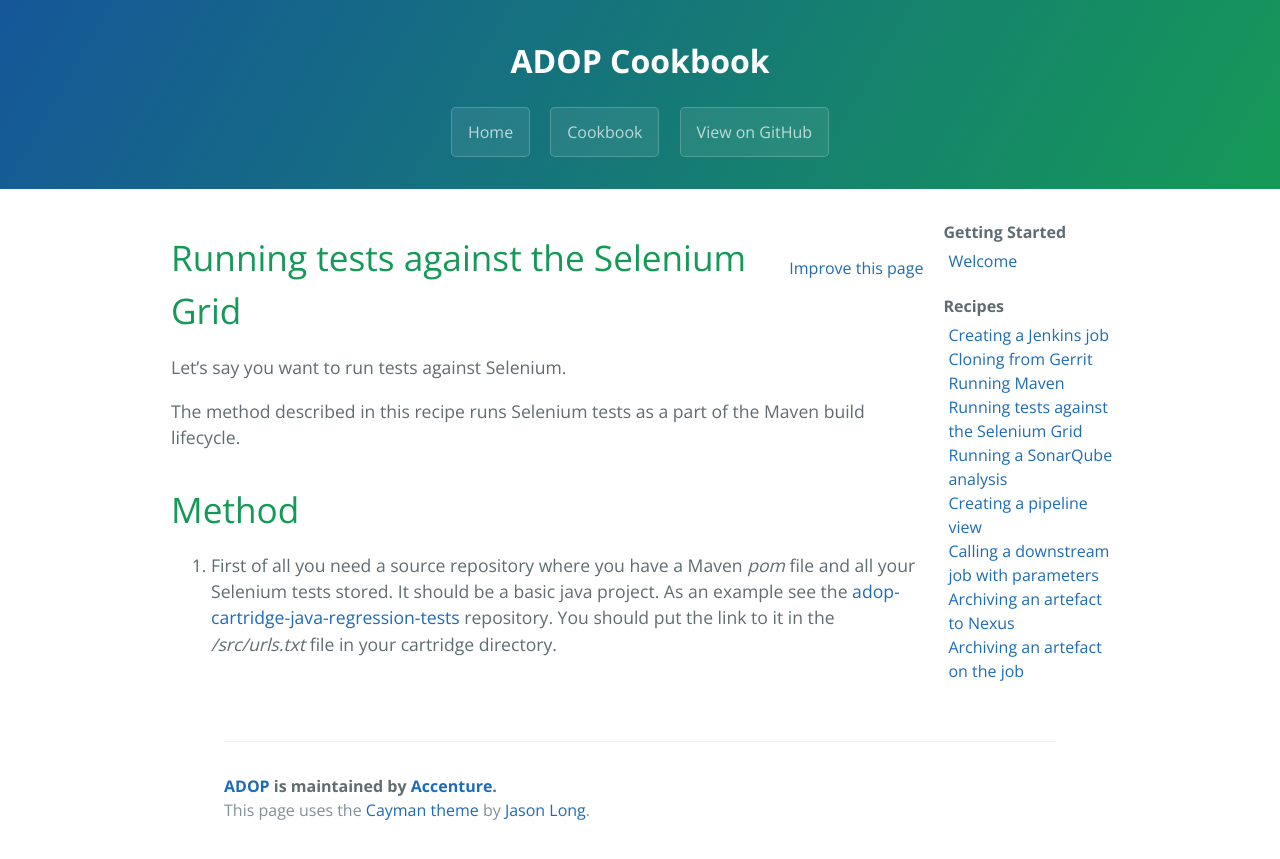
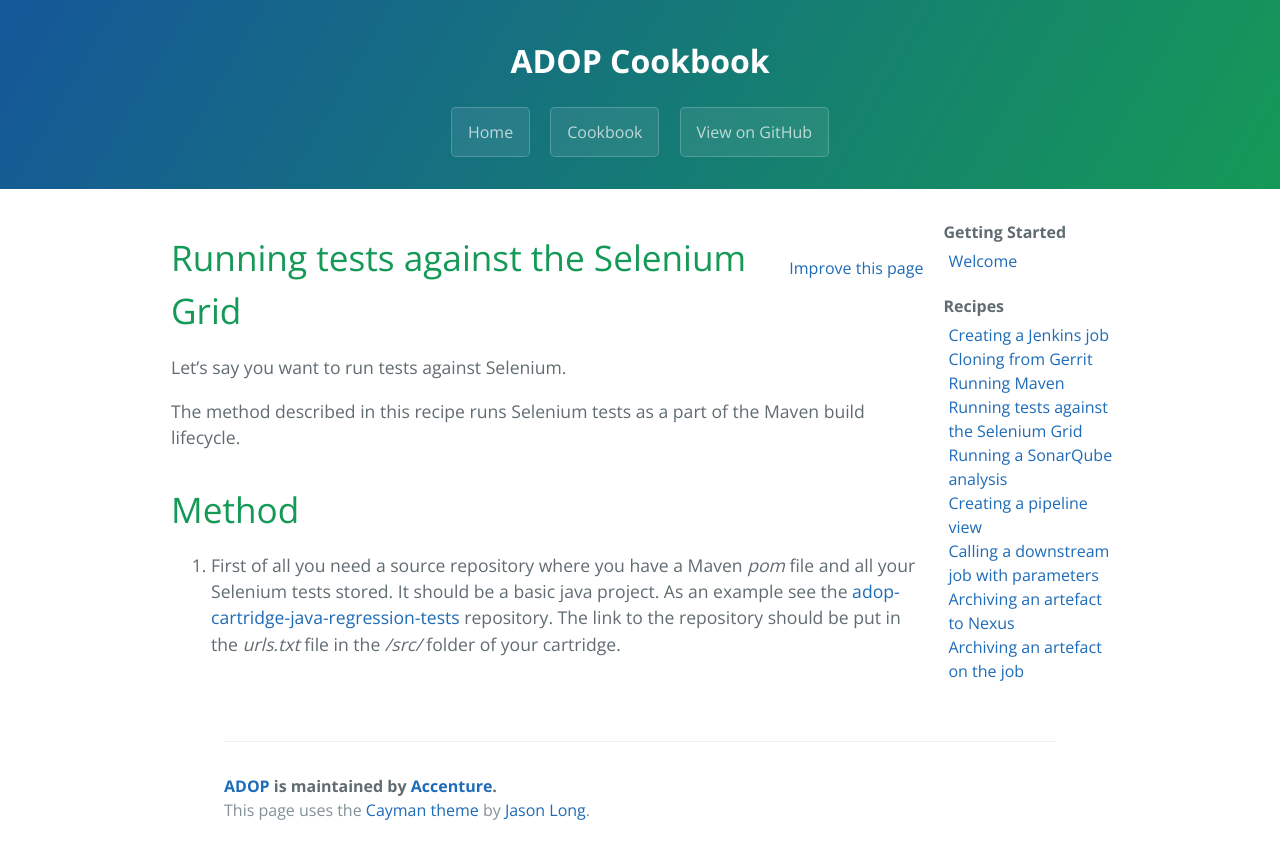
Before and after one commit to alexeymhv/adop-cartridges-cookbook, a Jekyll site: the page built from _docs/recipes/selenium-tests.md, in a window 1280 px wide. Shown: the top 859 px of the page. Built offline with Jekyll 4.4.1, drawn with Linux system fonts in a browser that asks for light colours.

Commit message:
Update selenium-tests.md

```diff
--- a/_docs/recipes/selenium-tests.md
+++ b/_docs/recipes/selenium-tests.md
@@ -10,4 +10,5 @@ The method described in this recipe runs Selenium tests as a part of the Maven b
 
 # Method
 
-1. First of all you need a source repository where you have a Maven _pom_ file and all your Selenium tests stored. It should be a basic java project. As an example see the [adop-cartridge-java-regression-tests](https://github.com/Accenture/adop-cartridge-java-regression-tests) repository. You should put the link to it in the _/src/urls.txt_ file in your cartridge directory.
+1. First of all you need a source repository where you have a Maven _pom_ file and all your Selenium tests stored. It should be a basic java project. As an example see the [adop-cartridge-java-regression-tests](https://github.com/Accenture/adop-cartridge-java-regression-tests) repository.
+  The link to the repository should be put in the _urls.txt_ file in the _/src/_ folder of your cartridge.
```
